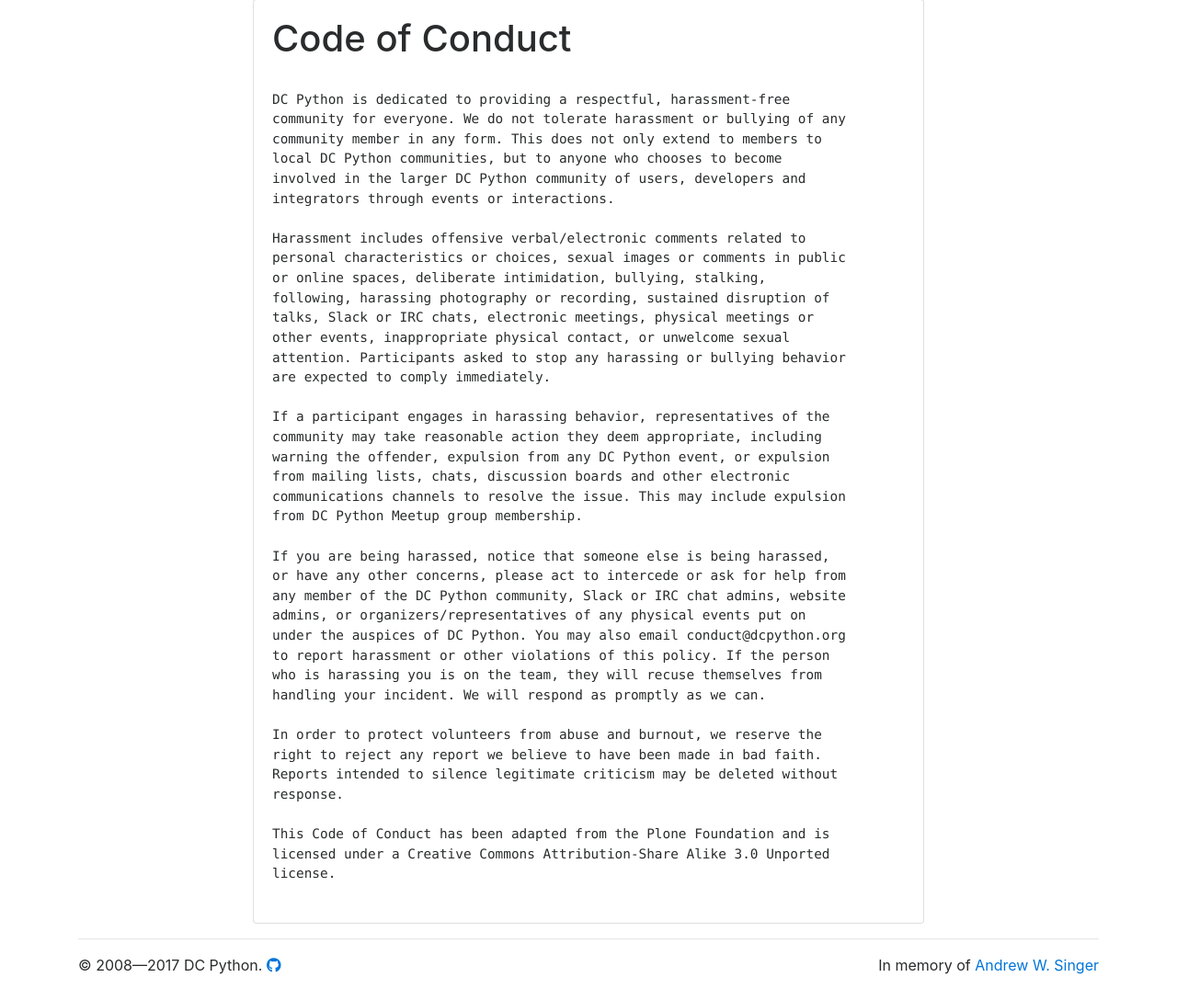
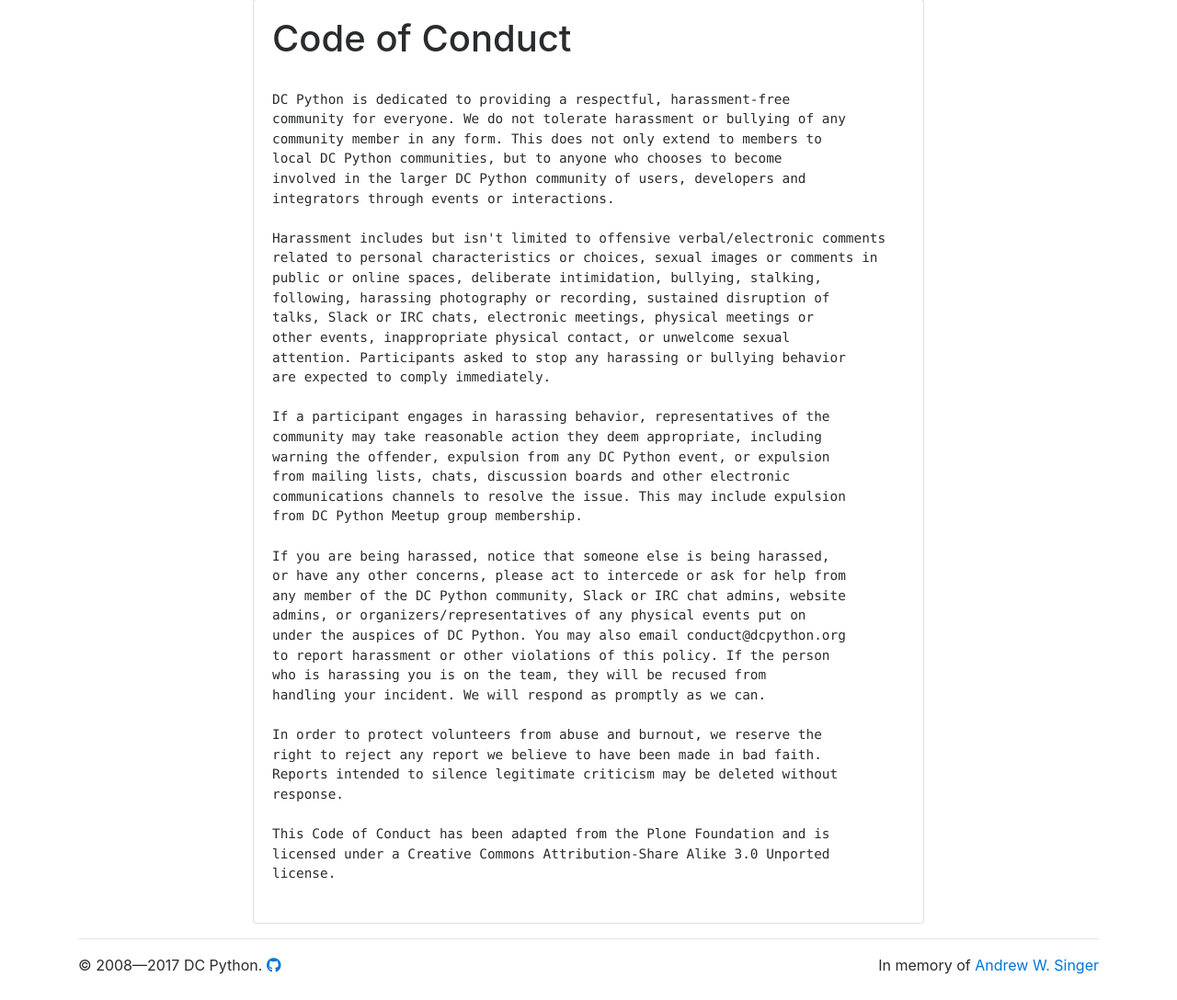
Before and after one commit to dcpython/dcpython-django-4, a Django app: a page that uses dcpython/website/templates/coc.html in a window 1280 px wide. Shown: the part 258-1346 px from the top of the page at 92% size. Run offline with Django 3.2, Linux system fonts and the light colour scheme; some libraries are stand-ins or nearby versions.

Commit message:
Tweak wording

```diff
--- a/dcpython/website/templates/coc.html
+++ b/dcpython/website/templates/coc.html
@@ -14,9 +14,9 @@ local DC Python communities, but to anyone who chooses to become
 involved in the larger DC Python community of users, developers and
 integrators through events or interactions.
 
-Harassment includes offensive verbal/electronic comments related to
-personal characteristics or choices, sexual images or comments in public
-or online spaces, deliberate intimidation, bullying, stalking,
+Harassment includes but isn't limited to offensive verbal/electronic comments
+related to personal characteristics or choices, sexual images or comments in
+public or online spaces, deliberate intimidation, bullying, stalking,
 following, harassing photography or recording, sustained disruption of
 talks, Slack or IRC chats, electronic meetings, physical meetings or
 other events, inappropriate physical contact, or unwelcome sexual
@@ -36,7 +36,7 @@ any member of the DC Python community, Slack or IRC chat admins, website
 admins, or organizers/representatives of any physical events put on
 under the auspices of DC Python. You may also email conduct@dcpython.org
 to report harassment or other violations of this policy. If the person
-who is harassing you is on the team, they will recuse themselves from
+who is harassing you is on the team, they will be recused from
 handling your incident. We will respond as promptly as we can.
 
 In order to protect volunteers from abuse and burnout, we reserve the
```
